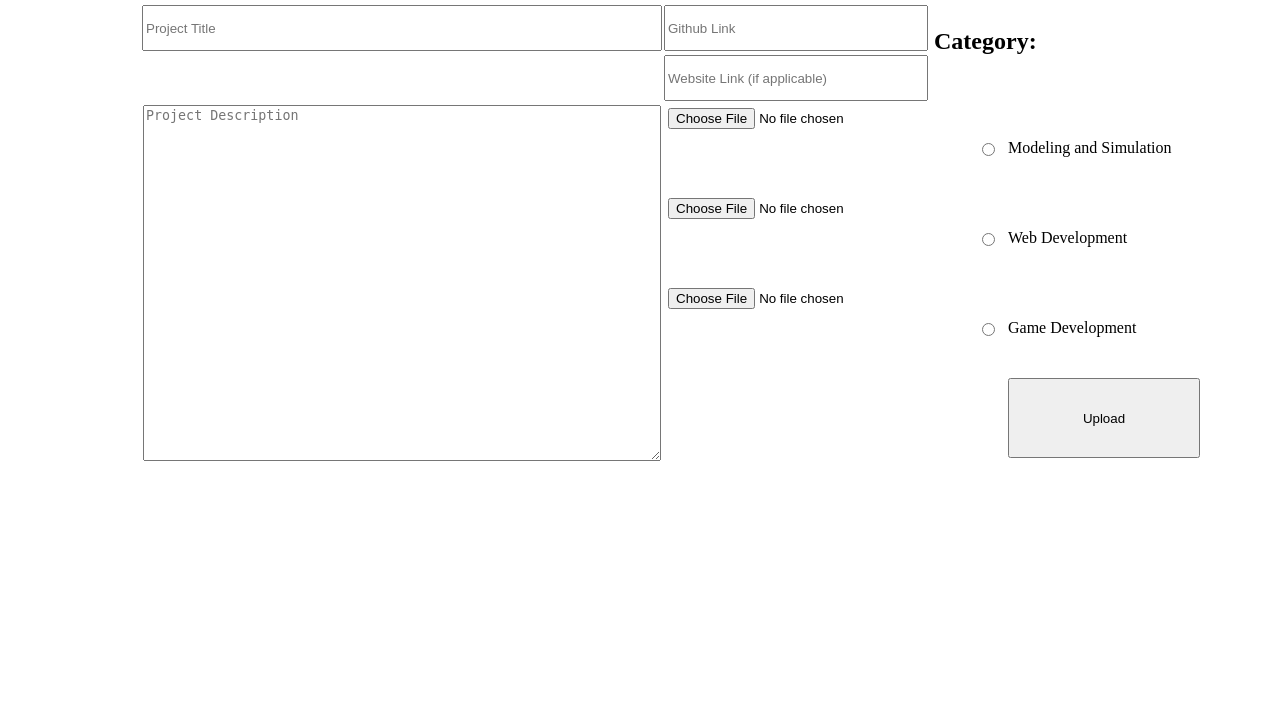
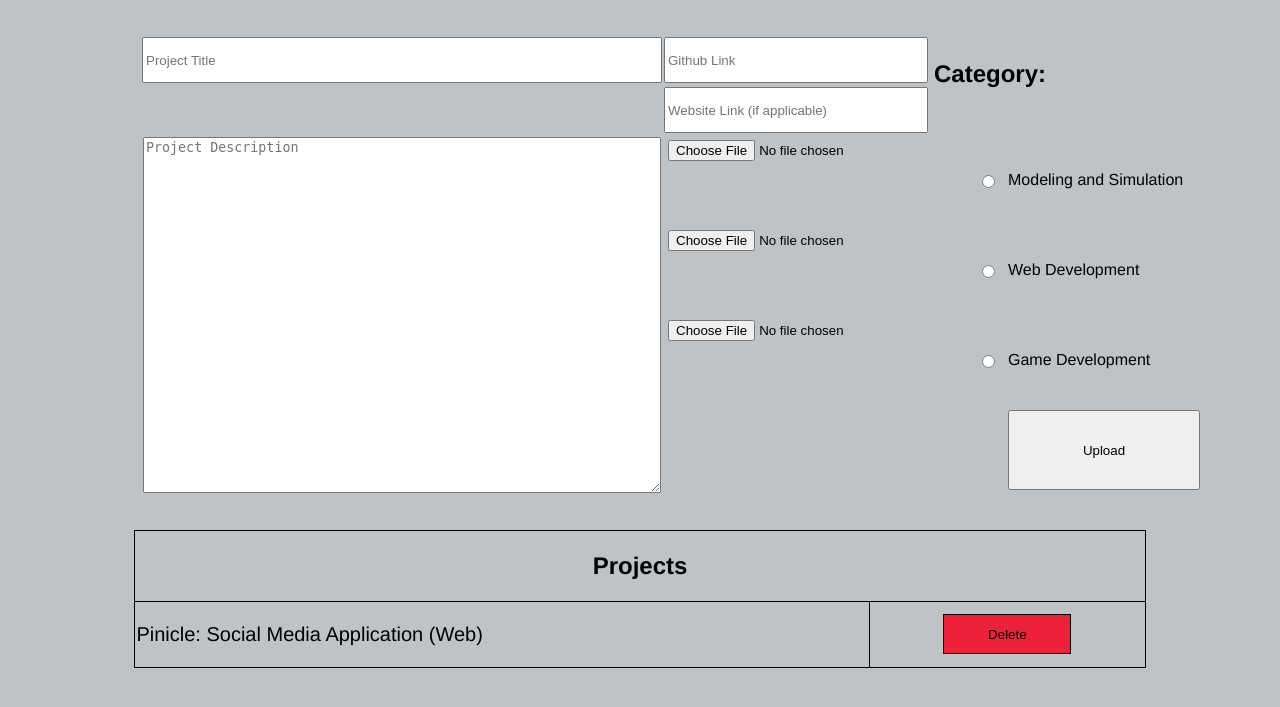
Before and after one commit to nolasco-ever/Portfolio, a PHP site: page /upload-page.php in a window 1280 px wide. Shown: the top 707 px of the page. Run offline with PHP 8.4, Linux system fonts and the light colour scheme.

Commit message:
Uploading functions created
A separate php file, upload-project.php, has been created that will upload the information inputted in the form. This will take that information and insert it into the Projects table in the Portfolio database.

Bug:
While the destination of the images are uploaded to the database, the images are not seen in the actual uploads folder.

```diff
--- a/CSS/upload-page-style.css
+++ b/CSS/upload-page-style.css
@@ -1,9 +1,16 @@
+html, body{
+	background-color: #bdc3c7;
+	font-family: Helvetica;
+}
+
+/*Form will be a grid in order to keep it organized*/
 #upload-form{
 	display: grid;
 	grid-template-columns: 10vw 40vw 20vw 5vw 15vw 10vw;
 	grid-template-rows: 5vh 5vh 10vh 10vh 10vh 10vh;
 	grid-row-gap: 10px;
 	grid-column-gap: 10px;
+	margin-top: 5vh;
 
 	justify-items: center;
 	align-items: center;
@@ -161,3 +168,42 @@
 	height: 100%;
 	width: 100%;
 }
+
+/*Table*/
+table{
+	width: 80%;
+	margin-left: auto;
+	margin-right: auto;
+	margin-top: 5vh;
+}
+
+table, th, td{
+	border: 1px #000 solid;
+	border-collapse: collapse;
+}
+
+th{
+	background-color: ;
+}
+
+.proj-name p{
+	font-size: 125%;
+}
+
+.delete{
+	text-align: center;
+}
+
+.delete-button{
+	border: 1px #000 solid;
+	height: 5vh;
+	width: 10vw;
+	background-color: #ED213A;
+	cursor: pointer;
+
+	transition: 0.2s ease;
+}
+
+.delete-button:hover{
+	background-color: #93291E;
+}
--- a/upload-page.php
+++ b/upload-page.php
@@ -6,16 +6,14 @@
 	</head>
 
 	<body>
-		<div>
-			<form id="upload-form" action="">
-				<input id="title" type="text" placeholder="Project Title">
-				<textarea id="description" name="Project-Description" cols="50" rows-"4" placeholder="Project Description"></textarea>
-				<input id="github-link" type="text" placeholder="Github Link">
-				<input id="web-link" type="text" placeholder="Website Link (if applicable)">
-				<input id="img1" type="file" name="img1">
-				<input id="img2" type="file" name="img2">
-				<input id="img3" type="file" name="img3">
-
+		<form id="upload-form" action="includes/upload-project.php" method="post" enctype="multipart/form-data">
+			<input name="title" id="title" type="text" placeholder="Project Title">
+			<textarea name="desc" id="description" name="Project-Description" cols="50" rows-"4" placeholder="Project Description"></textarea>
+			<input name="git-link" id="github-link" type="text" placeholder="Github Link">
+			<input name="web-link" id="web-link" type="text" placeholder="Website Link (if applicable)">
+			<input name="img1" id="img1" type="file" name="img1">
+			<input name="img2" id="img2" type="file" name="img2">
+			<input name="img3" id="img3" type="file" name="img3">
 			<h2 id="radio-title">Category:</h2>
 			<input type="radio" id="mod-sim" name="category" value="Modeling and Simulation">
 			<label id="mod-sim-label" for="Modeling and Simulation">Modeling and Simulation</label>
@@ -23,9 +21,18 @@
 			<label id="web-dev-label" for="Web Development">Web Development</label>
 			<input type="radio" id="game-dev" name="category" value="Game Development">
 			<label id="game-dev-label" for="Game Development">Game Development</label>
+			<input id="submit-button" type="submit" value="Upload" name="upload">
+		</form>
 
-				<input id="submit-button" type="submit" value="Upload">
-			</form>
-		</div>
+		<table>
+				<tr>
+					<th colspan="2"><h2>Projects</h2></th>
+				</tr>
+
+				<tr>
+					<td class="proj-name"><p>Pinicle: Social Media Application (Web)</p></td>
+					<td class="delete"><form action=""><input class="delete-button" type="submit" value="Delete"></form></td>
+				</tr>
+			</table>
 	</body>
 </html>
```
Also changed, not shown: includes/dbh.inc.php (added, +9 -0 lines), includes/upload-project.php (added, +103 -0 lines). Lines whose indentation alone changed are shown as unchanged.
